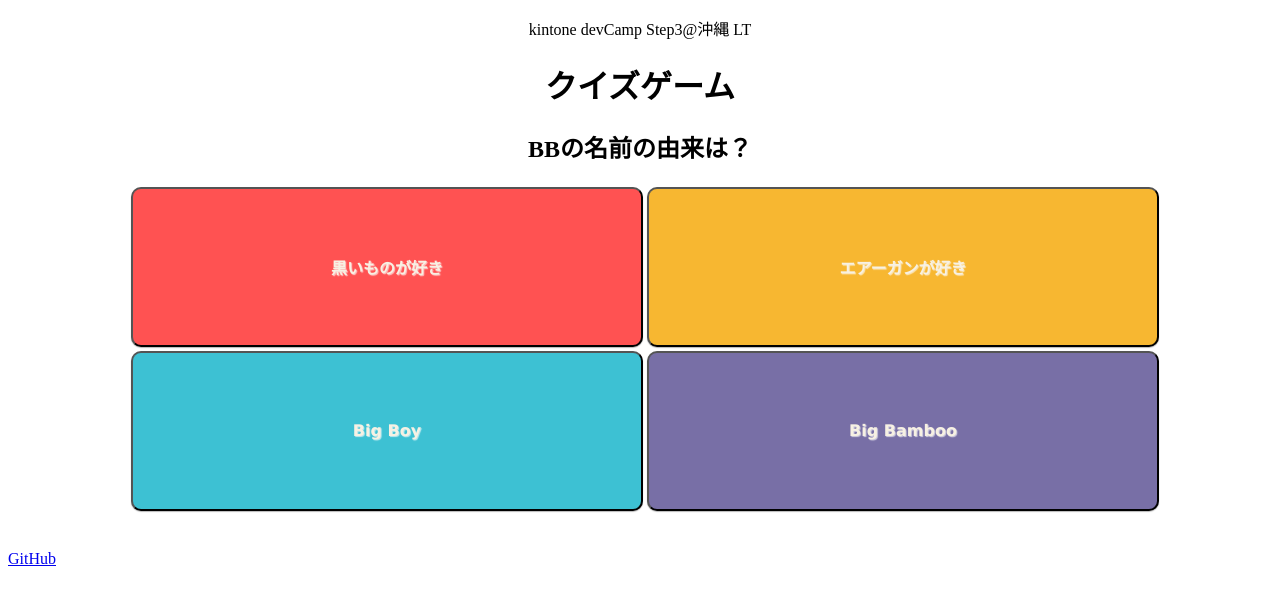
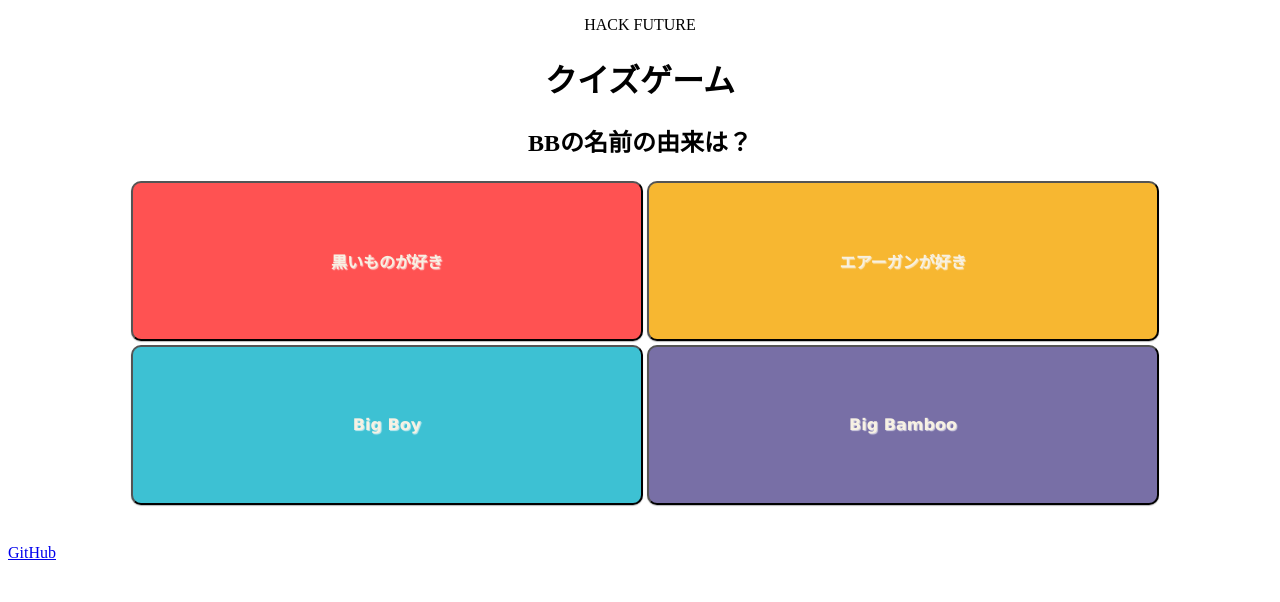
Before and after one commit to RyBB/kintone-de-quiz, a plain HTML site: page front/src/html/index.html in a window 1280 px wide. Drawn offline with Linux system fonts and the light colour scheme; some packages are replaced by stand-ins of ours; a script that the page names is missing.

Commit message:
Update index.html

```diff
--- a/front/src/html/index.html
+++ b/front/src/html/index.html
@@ -5,11 +5,11 @@
   <meta name="viewport" content="width=device-width, initial-scale=1.0">
   <meta http-equiv="X-UA-Compatible" content="ie=edge">
   <link rel="stylesheet" href="../css/style.css">
-  <title>kintone devCamp Step3@沖縄 LT</title>
+  <title>HACK FUTURE</title>
 </head>
 <body>
   <div class="container">
-    <p class="header">kintone devCamp Step3@沖縄 LT</p>
+    <p class="header">HACK FUTURE</p>
     <h1>クイズゲーム</h1>
     <h2>BBの名前の由来は？</h2>
     <div class="buttons">
```
